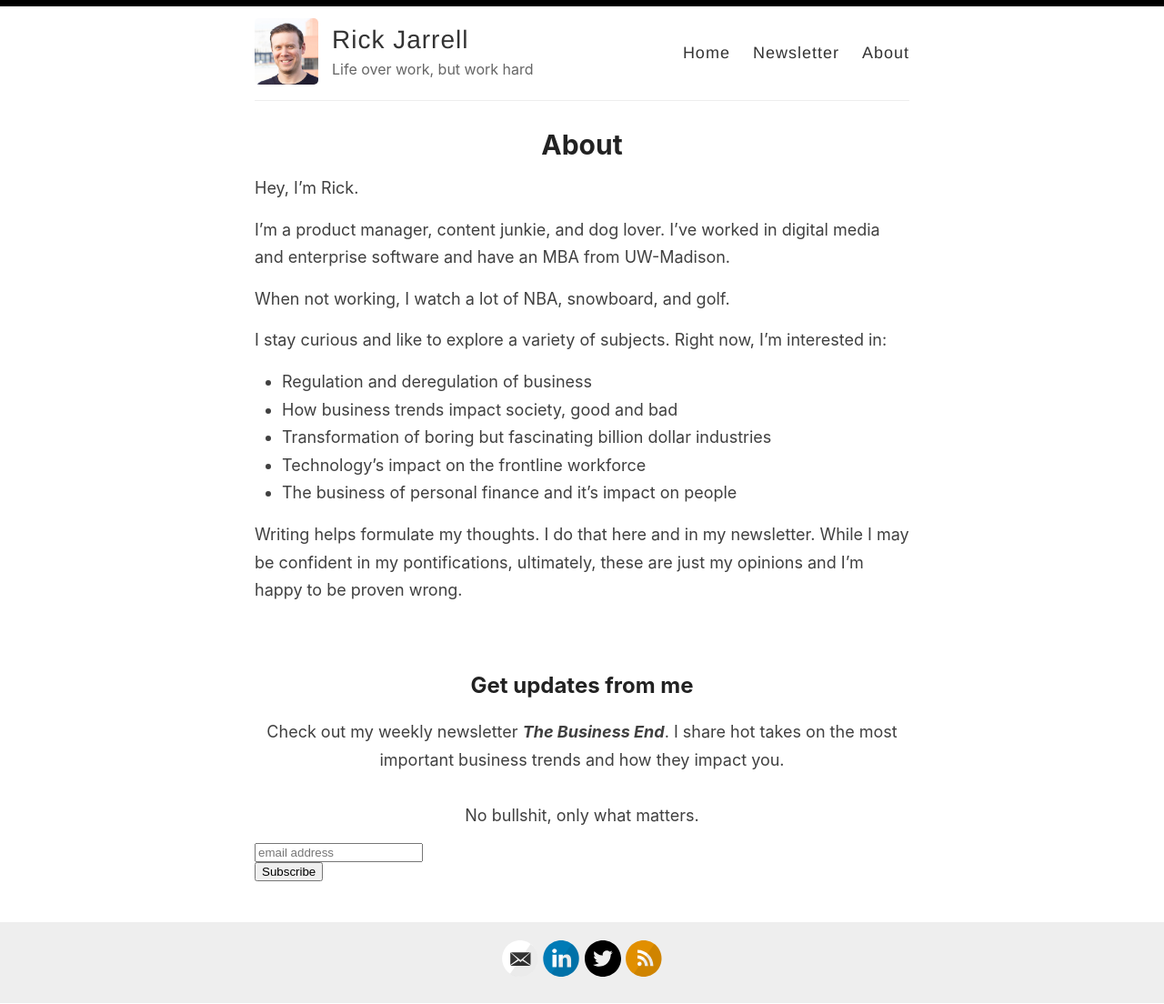
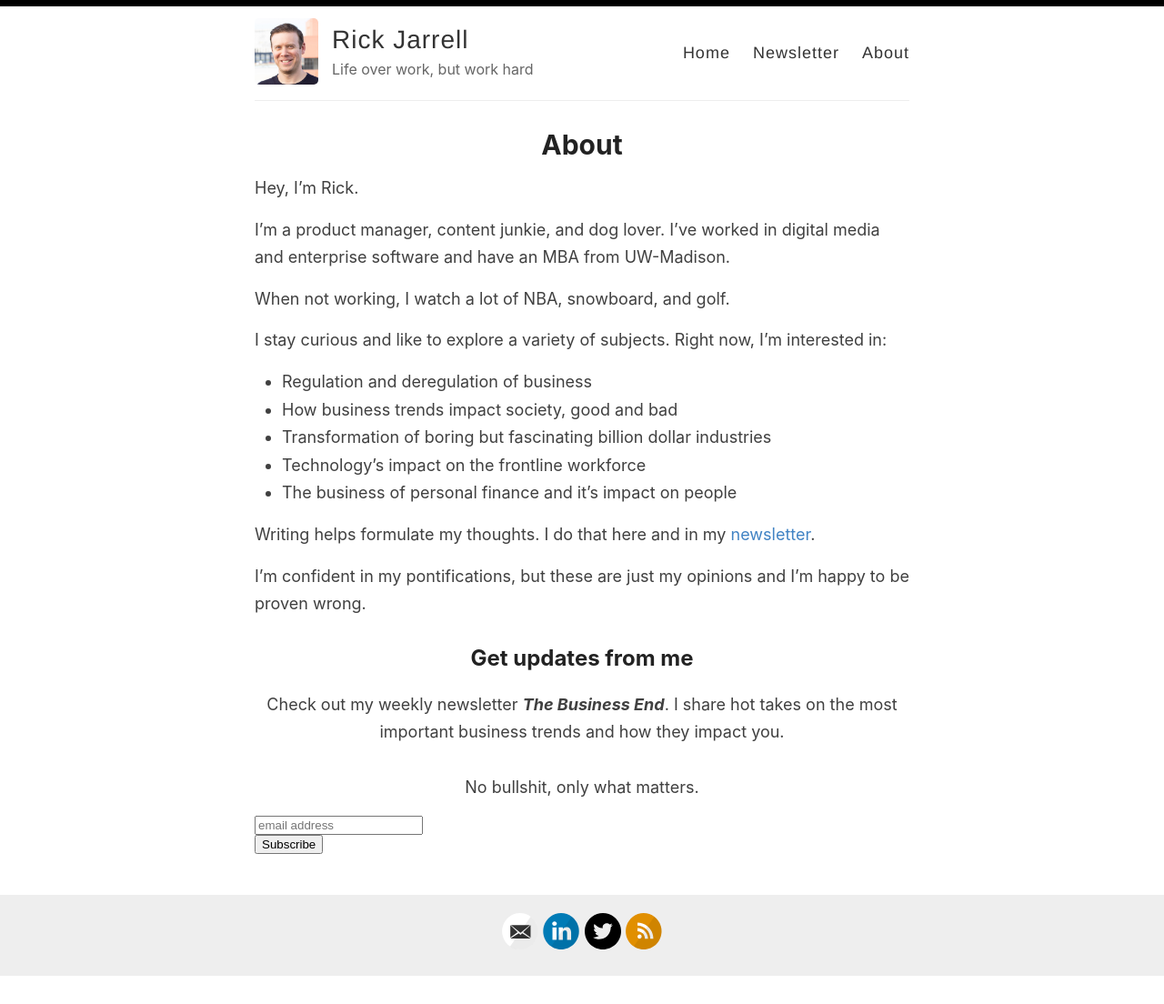
Before and after one commit to rickjarrell/backupblog, a Jekyll site: the page built from _pages/about.md, in a window 1280 px wide. Shown: the whole page at 91% size. Built offline with Jekyll 4.4.1, drawn with Linux system fonts in a browser that asks for light colours; comment, search, counter and statistics services are not loaded; after the commit the page ends 1073 px from its top, so only the background shows below that.

Commit message:
Update about.md

```diff
--- a/_pages/about.md
+++ b/_pages/about.md
@@ -18,8 +18,8 @@
 - Technology’s impact on the frontline workforce
 - The business of personal finance and it’s impact on people
 
-Writing helps formulate my thoughts. I do that here and in my newsletter. While I may be confident in my pontifications, ultimately, these are just my opinions and I'm happy to be proven wrong.
+Writing helps formulate my thoughts. I do that here and in my [newsletter](www.rickjarrell.com/newsletter).
 
-<br/>
+I'm confident in my pontifications, but these are just my opinions and I'm happy to be proven wrong.
 
 ## Get updates from me
```
